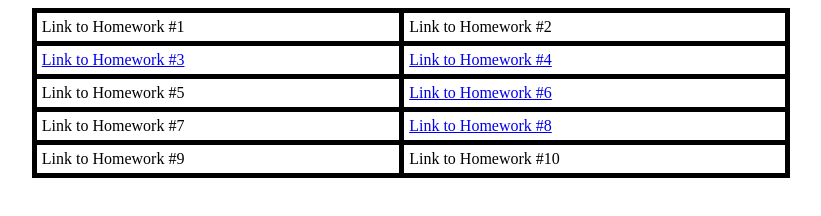
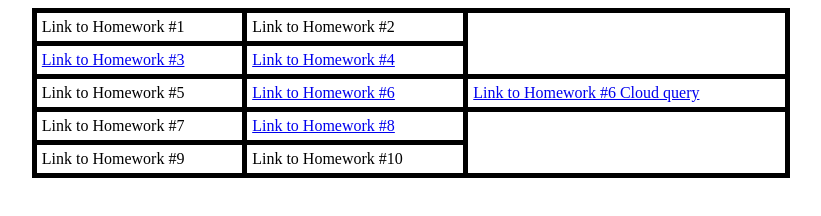
Before and after one commit to chintanavs/chintanavs.github.io, a plain HTML site: page cavs8801.html in a window 1280 px wide. Shown: the whole page, without its empty margins (229-1050 px from the left). Drawn offline with Linux system fonts and the light colour scheme.

Commit message:
adding assignment6 link

```diff
--- a/cavs8801.html
+++ b/cavs8801.html
@@ -26,6 +26,7 @@ th, td {
   <tr>
     <td>Link to Homework #5</td>
     <td><a href= "https://webtech-cavs.wl.r.appspot.com/">Link to Homework #6</a></td>
+    <td><a href= "https://webtech-cavs.wl.r.appspot.com/search/?query=FB&id=company">Link to Homework #6 Cloud query</a></td>
   </tr>
   <tr>
     <td>Link to Homework #7</td>
```
